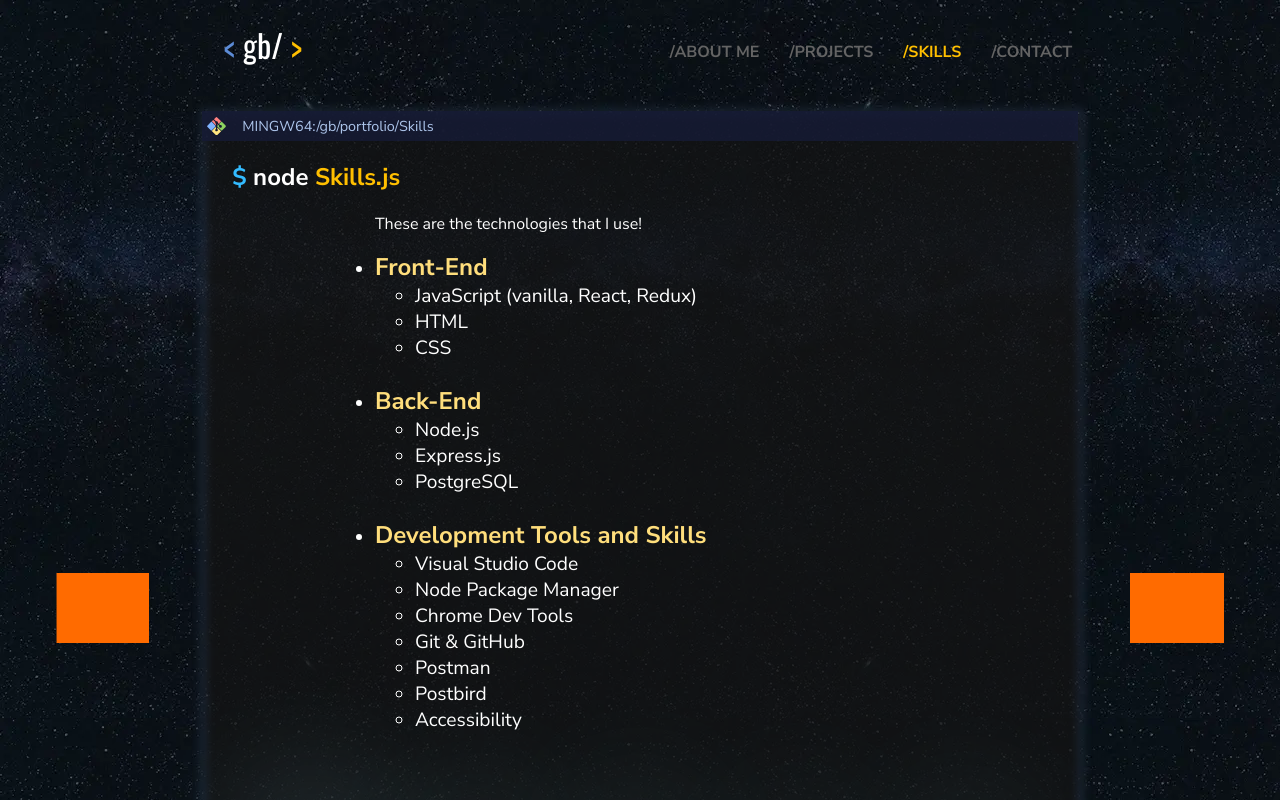
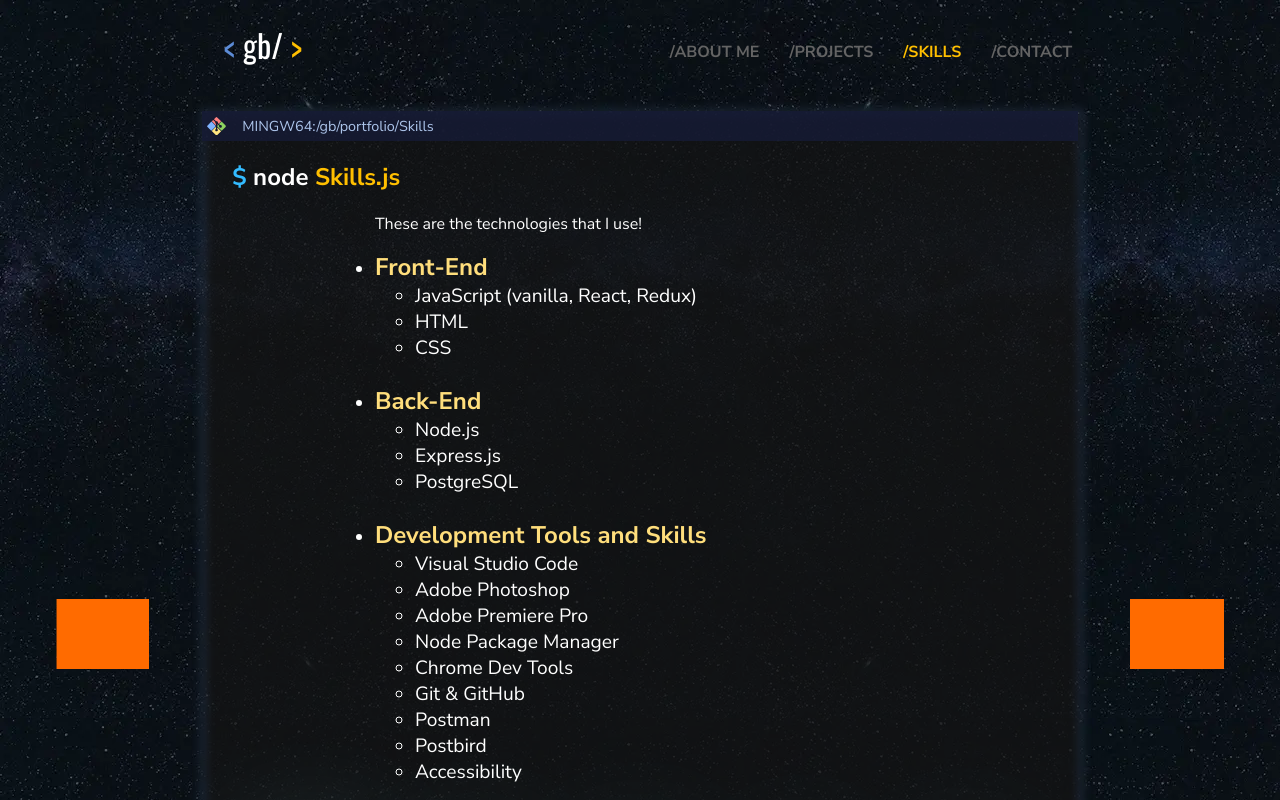
Before and after one commit to Gabriel-Bigelow/portfolio, a React (Create React App) app: page /skills in a window 1280 px wide. Shown: the top 800 px of the page. Built offline with nearby package versions, Linux system fonts and the light colour scheme; grey boxes are pictures that could not be loaded.

Commit message:
add adobe products to Development Tools and Skills

```diff
--- a/src/Components/Skills/Skills.js
+++ b/src/Components/Skills/Skills.js
@@ -52,6 +52,8 @@
                 </ul></li>
             <li><span class="list-header">Development Tools and Skills</span><ul>
                 <li>Visual Studio Code</li>
+                <li>Adobe Photoshop</li>
+                <li>Adobe Premiere Pro</li>
                 <li>Node Package Manager</li>
                 <li>Chrome Dev Tools</li>
                 <li>Git & GitHub</li>
```
